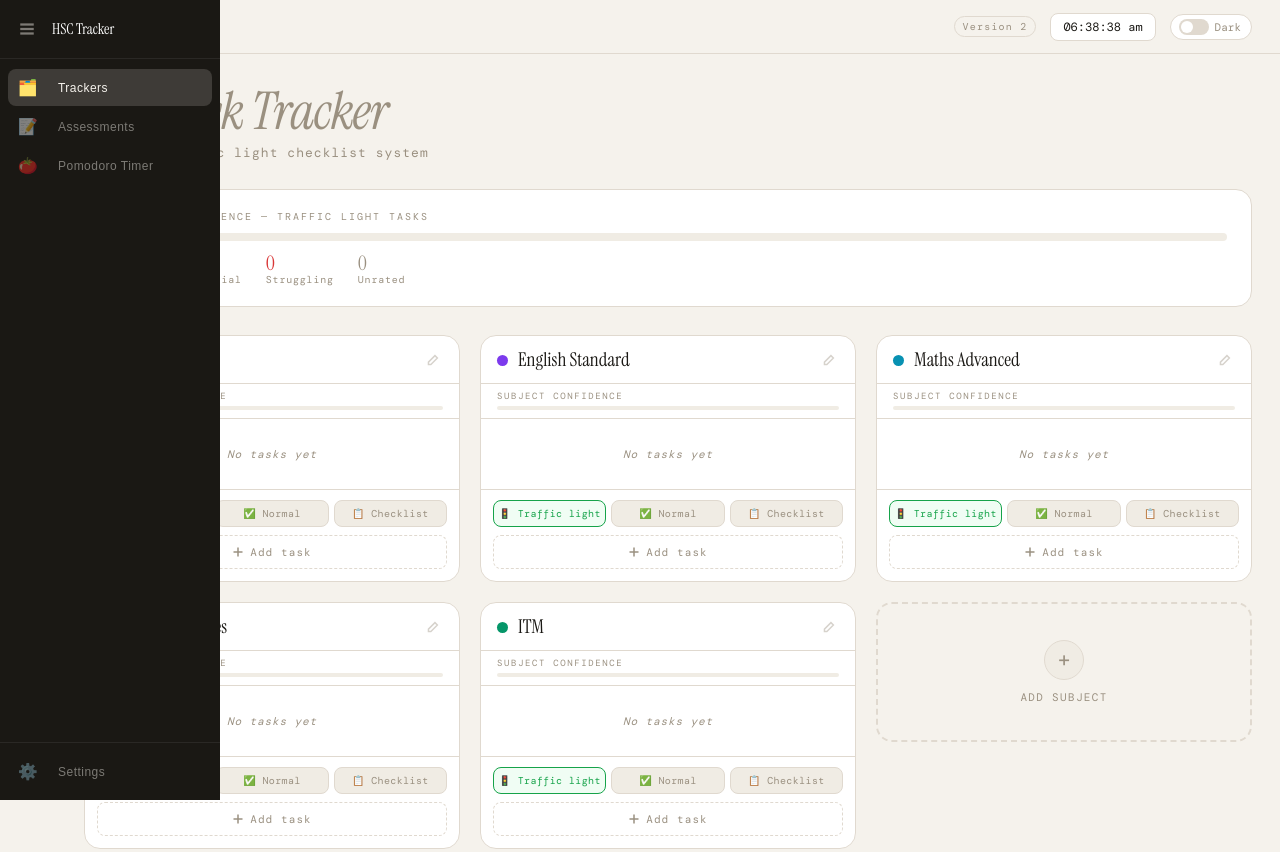
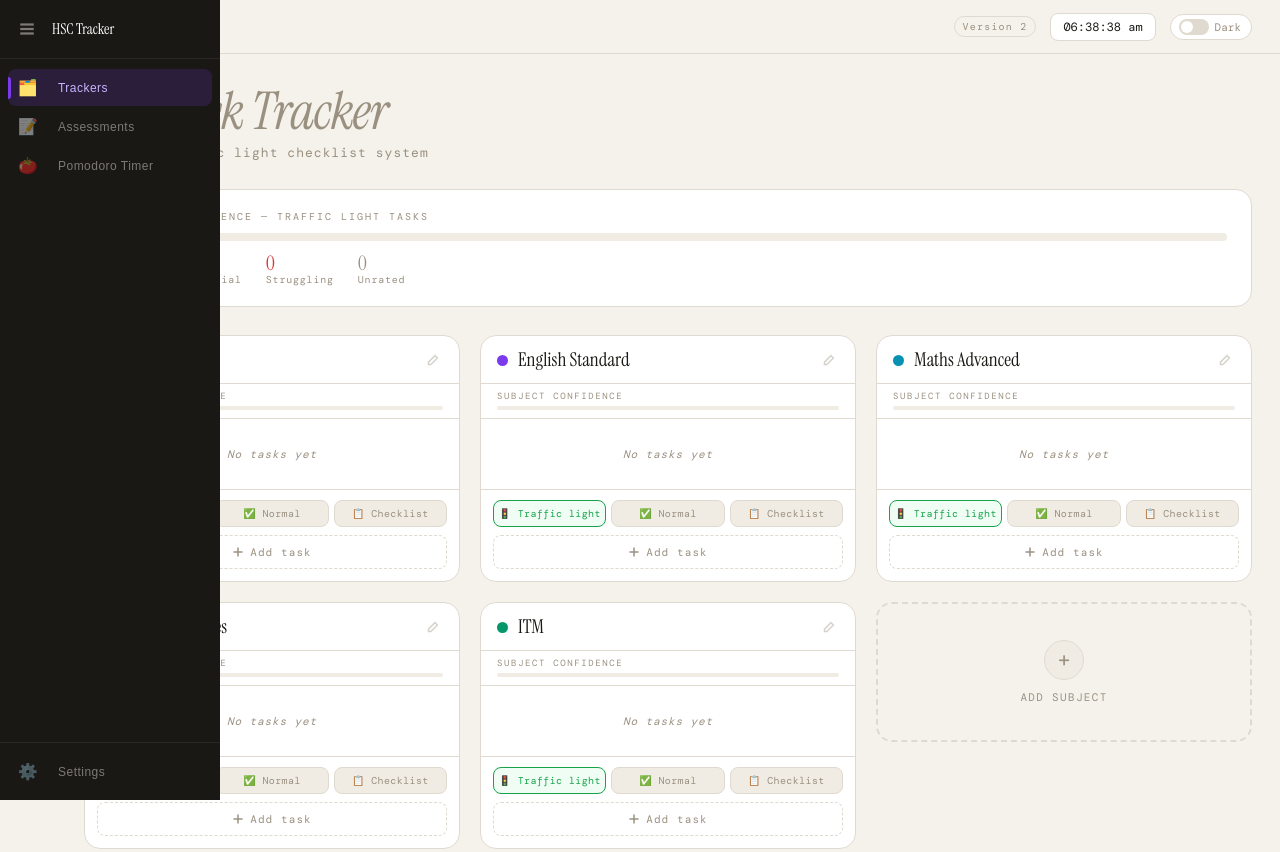
Before and after one commit to pymek659/hsc-tracker, a plain HTML site: page index.html in a window 1280 px wide. Shown: the top 852 px of the page. Drawn offline with nearby package versions, Linux system fonts and the light colour scheme.

Commit message:
Update index.html

```diff
--- a/index.html
+++ b/index.html
@@ -21,9 +21,10 @@ body{font-family:'DM Mono',monospace;background:var(--bg);color:var(--text);min-
 #sidebar.open .sb-logo-text{opacity:1;transform:translateX(0);pointer-events:auto;}
 .sb-nav{flex:1;padding:10px 8px;display:flex;flex-direction:column;gap:2px;}
 .sb-bottom{padding:10px 8px;border-top:1px solid rgba(255,255,255,0.07);display:flex;flex-direction:column;gap:2px;}
-.nav-btn{display:flex;align-items:center;gap:10px;padding:9px 0;border-radius:8px;cursor:pointer;color:var(--sidebar-muted);font-size:12px;letter-spacing:0.04em;transition:background 0.15s,color 0.15s;white-space:nowrap;border:none;background:none;width:100%;text-align:left;min-width:200px;}
+.nav-btn{display:flex;align-items:center;gap:10px;padding:9px 0;border-radius:8px;cursor:pointer;color:var(--sidebar-muted);font-size:12px;letter-spacing:0.04em;transition:background 0.15s,color 0.15s;white-space:nowrap;border:none;background:none;width:100%;text-align:left;min-width:200px;position:relative;}
 .nav-btn:hover{background:var(--sidebar-hover);color:var(--sidebar-text);}
-.nav-btn.active{background:var(--sidebar-active);color:var(--sidebar-text);}
+.nav-btn.active{background:rgba(124,58,237,0.18);color:#c4b5fd;}
+.nav-btn.active::before{content:'';position:absolute;left:0;top:50%;transform:translateY(-50%);width:3px;height:60%;background:#7c3aed;border-radius:0 3px 3px 0;}
 .nav-icon{font-size:16px;flex-shrink:0;width:40px;display:flex;align-items:center;justify-content:center;transition:width 0.3s cubic-bezier(0.4,0,0.2,1);}
 .nav-label{overflow:hidden;opacity:0;transform:translateX(-4px);transition:opacity 0.22s cubic-bezier(0.4,0,0.2,1) 0.04s,transform 0.22s cubic-bezier(0.4,0,0.2,1) 0.04s;white-space:nowrap;pointer-events:none;}
 #sidebar.open .nav-label{opacity:1;transform:translateX(0);pointer-events:auto;}
```
